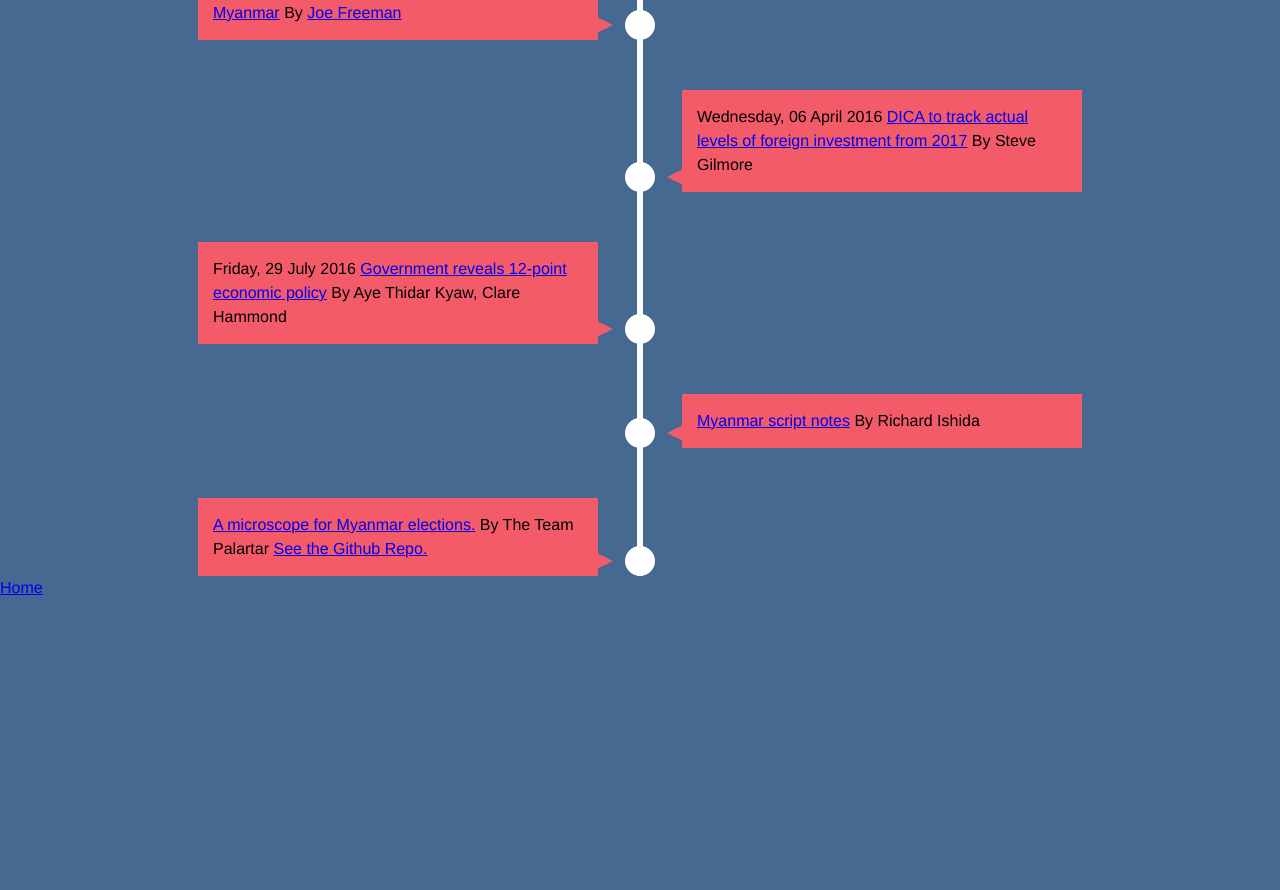
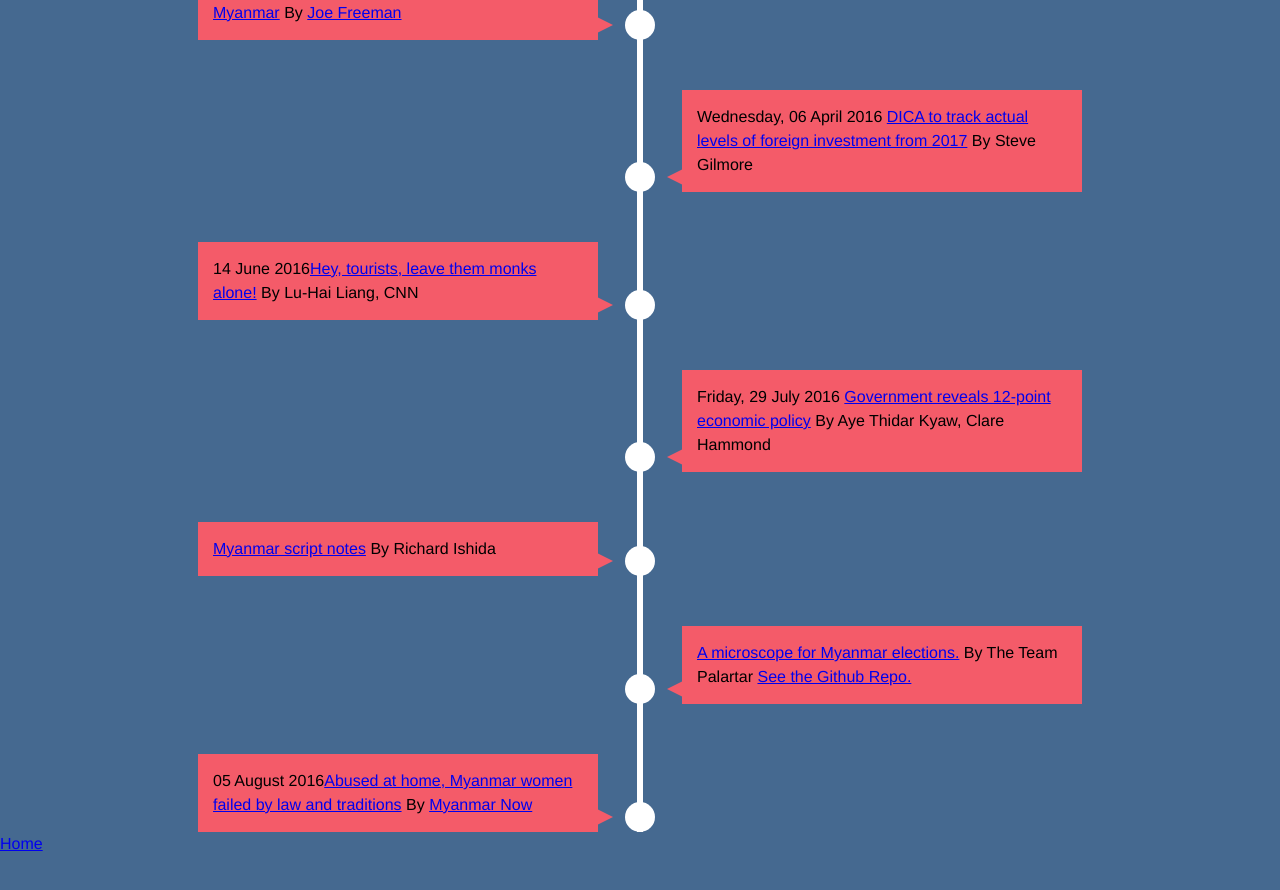
Before and after one commit to sawthinkar/sawthinkar.github.io, a Jekyll site: the page whereIamfrom/index.html, which Jekyll copies as it is, in a window 1280 px wide and 900 px high, scrolled down 1644 px. Shown: the top 890 px of the window. Built offline with Jekyll 4.4.1, drawn with Linux system fonts in a browser that asks for light colours; before the commit the page ends 2294 px from its top, so only the background shows below that.

Commit message:
Update index.html

```diff
--- a/whereIamfrom/index.html
+++ b/whereIamfrom/index.html
@@ -75,6 +75,11 @@
     </li>
     <li>
         <div>
+            <time>14 June 2016</time><a href="http://edition.cnn.com/2015/04/16/travel/myanmar-monks-lunch/index.html?sr=cnnifb">Hey, tourists, leave them monks alone!</a> By Lu-Hai Liang, CNN
+        </div>
+    </li>
+    <li>
+        <div>
             <time>Friday, 29 July 2016 </time> <a href="http://www.mmtimes.com/index.php/business/21664-nld-12-point-economic-policy-announcement.html">Government reveals 12-point economic policy</a> By Aye Thidar Kyaw, Clare Hammond
         </div>
     </li>
@@ -88,6 +93,12 @@
             <time></time><a href="https://electroscope.info/2015/overall">A microscope for Myanmar elections.</a> By The Team Palartar <a href="https://github.com/Electroscope/electroscope">See the Github Repo.</a>
         </div>
     </li>
+
+    <li>
+        <div>
+            <time>05 August 2016</time></time><a href="http://yangon.coconuts.co/2016/08/05/abused-home-myanmar-women-failed-law-and-traditions">Abused at home, Myanmar women failed by law and traditions</a> By <a href="http://yangon.coconuts.co/profile/Myanmar%20Now">Myanmar Now</a>
+        </div>
+    </li>
 </ul>
 </section>
 </body>
```
